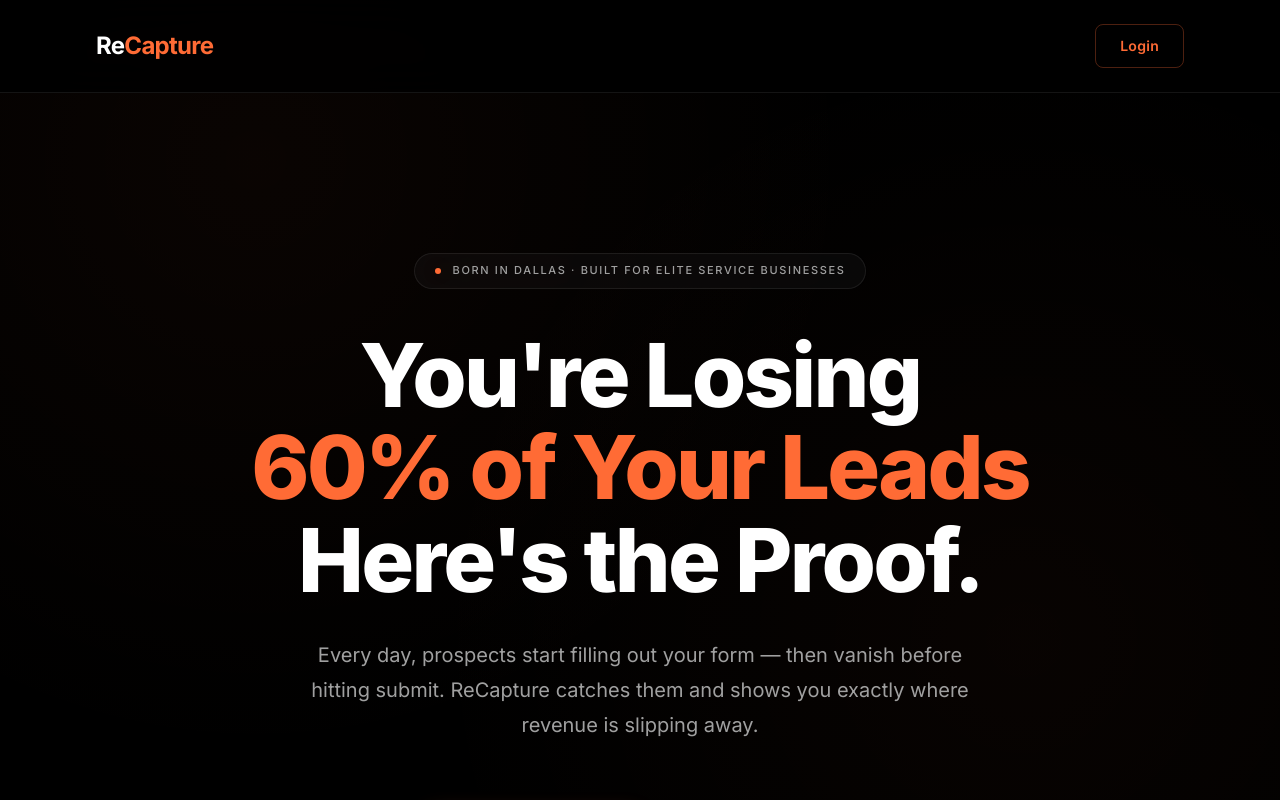
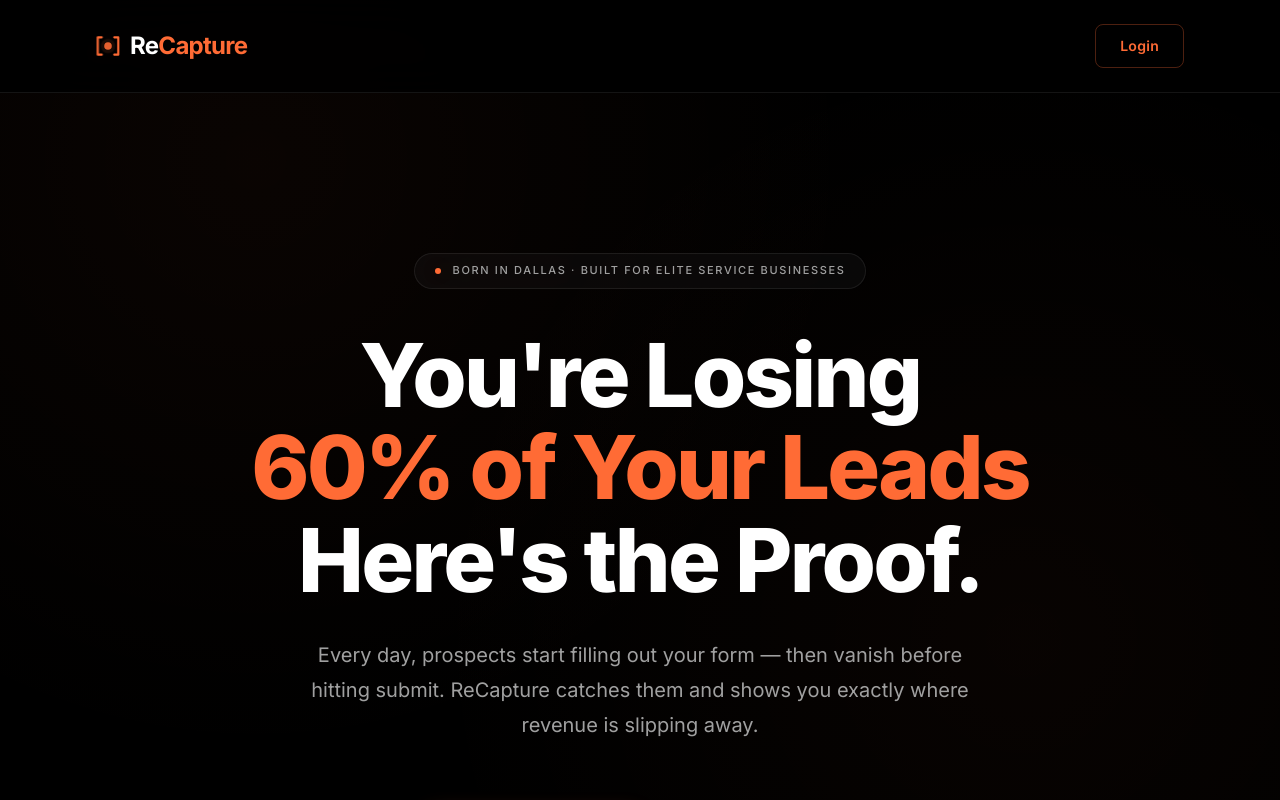
Before and after one commit to Asherton1/leadcatch-app, a Next.js app: page / in a window 1280 px wide. Shown: the top 800 px of the page. Built offline with nearby package versions, Linux system fonts and the light colour scheme.

Commit message:
Add animated logo icon to nav and footer

```diff
--- a/app/landing.css
+++ b/app/landing.css
@@ -959,3 +959,25 @@
 @media (max-width: 768px) {
   .how-it-works-grid { grid-template-columns: 1fr; }
 }
+
+/* Logo icon animations */
+@keyframes bracketLeft {
+  0%, 100% { transform: translateX(0); }
+  50% { transform: translateX(-2px); }
+}
+@keyframes bracketRight {
+  0%, 100% { transform: translateX(0); }
+  50% { transform: translateX(2px); }
+}
+@keyframes dotPulse {
+  0%, 100% { r: 5; opacity: 1; }
+  50% { r: 6; opacity: 0.85; }
+}
+@keyframes dotGlow {
+  0%, 100% { r: 8; opacity: 0; }
+  50% { r: 12; opacity: 0.15; }
+}
+.logo-bl { animation: bracketLeft 3s ease-in-out infinite; }
+.logo-br { animation: bracketRight 3s ease-in-out infinite; }
+.logo-dp { animation: dotPulse 3s ease-in-out infinite; }
+.logo-dg { animation: dotGlow 3s ease-in-out infinite; }
--- a/app/page.tsx
+++ b/app/page.tsx
@@ -16,9 +16,15 @@
       <GSAPAnimations />
 
       <nav className="lc-nav">
-        <Link href="/" className="logo">
-          <span style={{ color: '#fff' }}>Re</span><span className="logo-accent">Capture</span>
-        </Link>
+        <Link href="/" className="logo" style={{ display: 'flex', alignItems: 'center', gap: '10px' }}>
+            <svg width="24" height="24" viewBox="0 0 36 36" style={{ flexShrink: 0 }}>
+              <g className="logo-bl"><path d="M10 5 L4 5 L4 31 L10 31" fill="none" stroke="#ff6b35" strokeWidth="3.2" strokeLinecap="round" strokeLinejoin="round"/></g>
+              <g className="logo-br"><path d="M26 5 L32 5 L32 31 L26 31" fill="none" stroke="#ff6b35" strokeWidth="3.2" strokeLinecap="round" strokeLinejoin="round"/></g>
+              <circle className="logo-dg" cx="18" cy="18" r="8" fill="#ff6b35"/>
+              <circle className="logo-dp" cx="18" cy="18" r="5" fill="#ff6b35"/>
+            </svg>
+            <span><span style={{ color: '#fff' }}>Re</span><span className="logo-accent">Capture</span></span>
+          </Link>
         <Link href="/login" className="nav-cta">Login</Link>
       </nav>
 
@@ -252,8 +258,14 @@
 
       <footer className="lc-footer">
         <div className="footer-logo">
-          <Link href="/" style={{ textDecoration: 'none' }}>
-            <span style={{ color: '#fff' }}>Re</span><span className="logo-accent">Capture</span>
+          <Link href="/" style={{ textDecoration: 'none', display: 'inline-flex', alignItems: 'center', gap: '10px' }}>
+            <svg width="24" height="24" viewBox="0 0 36 36" style={{ flexShrink: 0 }}>
+              <g className="logo-bl"><path d="M10 5 L4 5 L4 31 L10 31" fill="none" stroke="#ff6b35" strokeWidth="3.2" strokeLinecap="round" strokeLinejoin="round"/></g>
+              <g className="logo-br"><path d="M26 5 L32 5 L32 31 L26 31" fill="none" stroke="#ff6b35" strokeWidth="3.2" strokeLinecap="round" strokeLinejoin="round"/></g>
+              <circle className="logo-dg" cx="18" cy="18" r="8" fill="#ff6b35"/>
+              <circle className="logo-dp" cx="18" cy="18" r="5" fill="#ff6b35"/>
+            </svg>
+            <span><span style={{ color: '#fff' }}>Re</span><span className="logo-accent">Capture</span></span>
           </Link>
         </div>
         <p style={{ color: '#7a7f8e', fontSize: '14px', marginBottom: '20px', maxWidth: '400px', margin: '12px auto 20px' }}>
```
